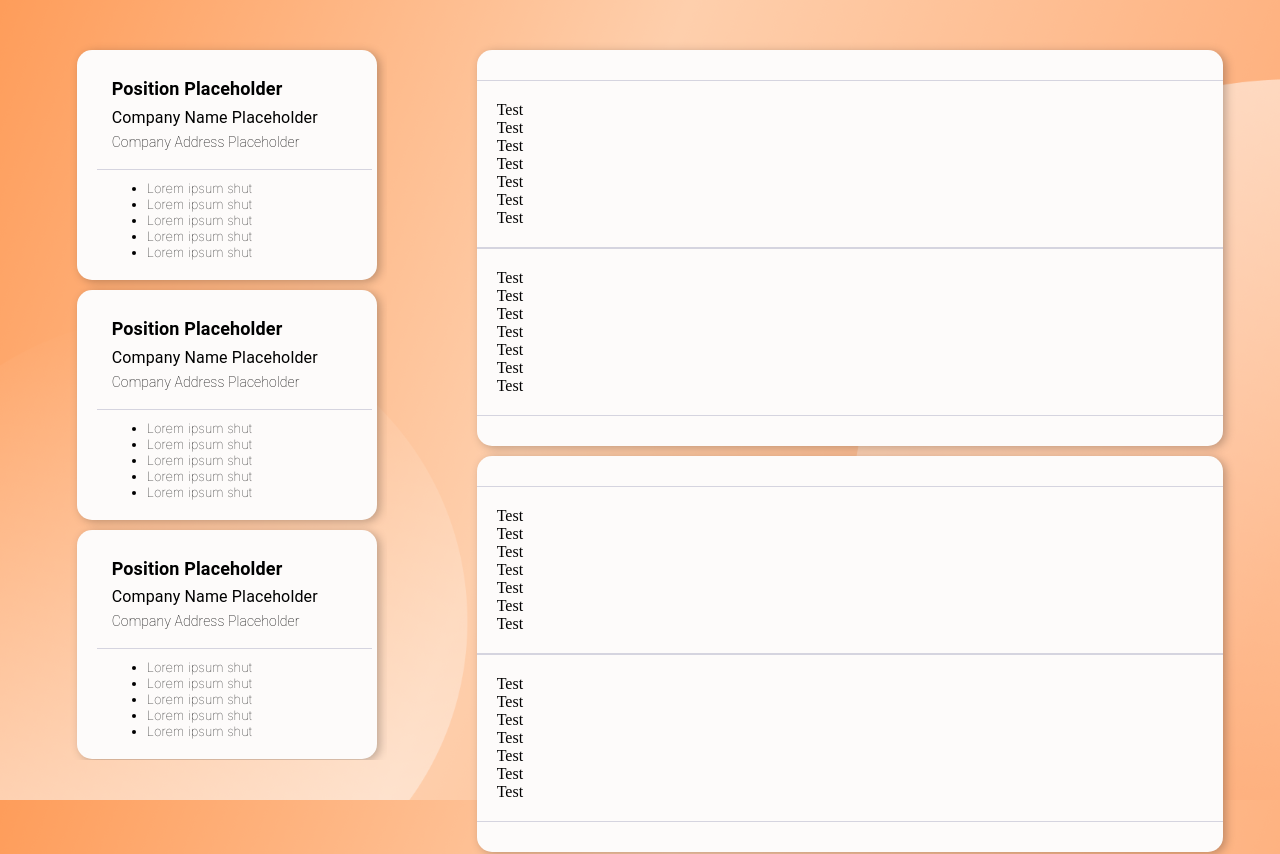
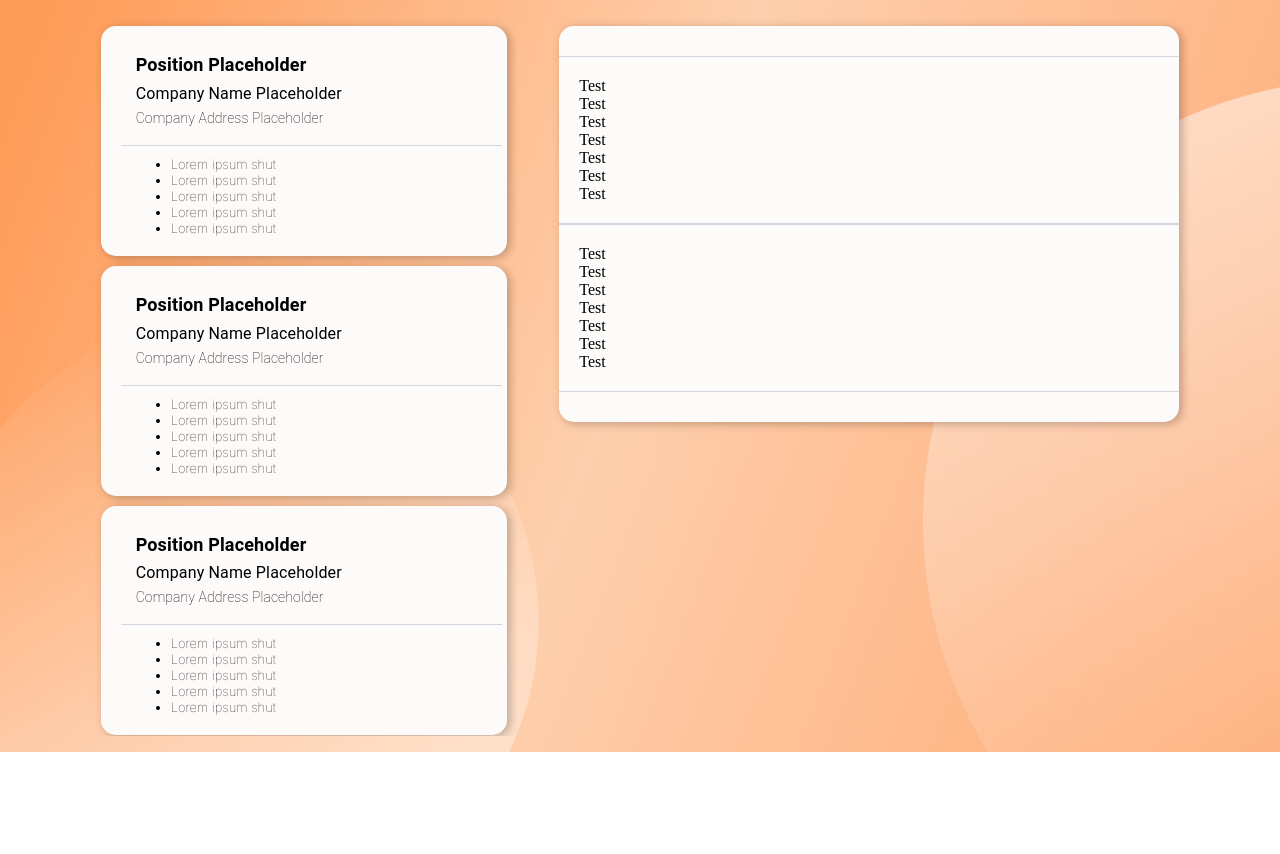
Before and after one commit to jhunel18/ojtconnect-com, a React (Vite) app: page /jobs in a window 1280 px wide. Shown: the top 854 px of the page. After the commit the page ends 800 px from the top, so only its background shows below. Built offline with nearby package versions, Linux system fonts and the light colour scheme.

Commit message:
update JobPostList

```diff
--- a/src/components/JobPostList/JobPostCard.jsx
+++ b/src/components/JobPostList/JobPostCard.jsx
@@ -15,6 +15,7 @@ const JobPostCard = () => {
             borderLeft: '15px solid transparent',
             '&:hover': {
                 borderLeft: '15px solid #FFDDC3',
+                cursor: 'pointer'
             }
         }
     })
--- a/src/components/JobPostList/JobPostDetails.jsx
+++ b/src/components/JobPostList/JobPostDetails.jsx
@@ -5,7 +5,7 @@ const JobPostDetails = () => {
     return (
         <Box sx={{
             backgroundColor: '#FDFBFA',
-            width: '100%',
+            width: 'auto',
             height: 'auto',
             borderRadius: '15px',
             boxShadow: '3px 2px 10px rgba(0, 0, 0, 0.25)',
--- a/src/components/JobPostList/index.jsx
+++ b/src/components/JobPostList/index.jsx
@@ -12,7 +12,7 @@ const JobPostList = () => {
             display: 'flex',
             justifyContent: 'center'
         }}>
-            <Grid item lg={3} md={3} sm={3} xs={10} margin={5}>
+            <Grid item lg={4} md={4} sm={4} xs={10} margin={2}>
                 <div className={style.job_list}>
                     <JobPostCard />
                     <JobPostCard />
@@ -23,10 +23,10 @@ const JobPostList = () => {
                     <JobPostCard />
                 </div>
             </Grid>
-            <Grid item lg={7} md={7} sm={7} margin={5}>
-                <JobPostDetails />
-                <JobPostDetails />
-                <JobPostDetails />
+            <Grid item lg={6} md={6} sm={6} margin={2}>
+                <div className={style.job_details}>
+                    <JobPostDetails />
+                </div>
             </Grid>
         </Grid>
     </>)
--- a/src/components/JobPostList/index.module.css
+++ b/src/components/JobPostList/index.module.css
@@ -5,10 +5,23 @@
 
 .job_list::-webkit-scrollbar {
     width: 8px;
-    background-color: #fff;
 }
 
 .job_list::-webkit-scrollbar-thumb {
     background-color: #FF9E6C;
     border-radius: 8px;
 }
+
+.job_details {
+    height: 90vh;
+    overflow-y: scroll;
+}
+
+.job_details::-webkit-scrollbar {
+    width: 8px;
+}
+
+.job_details::-webkit-scrollbar-thumb {
+    background-color: #FF9E6C;
+    border-radius: 8px;
+}
```
